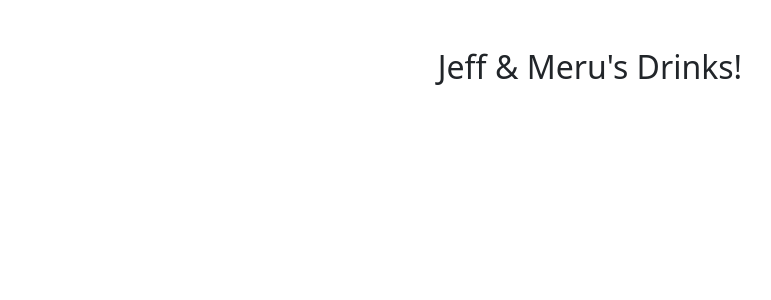
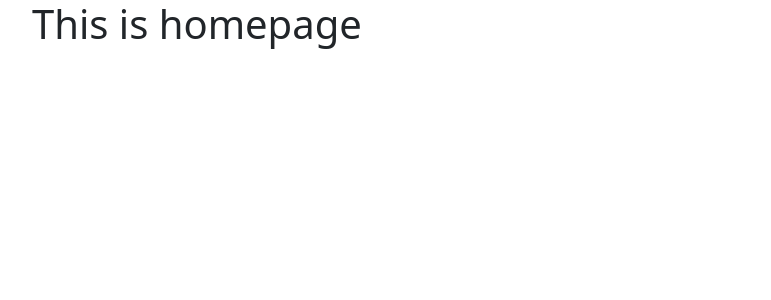
Before and after one commit to jeffreyriosjr/jeffreys-drinks-ts, a React (Create React App) app: page / in a window 1280 px wide. Shown: the top 300 px of the page, without its empty margins (50-821 px from the left). Built offline with nearby package versions, Linux system fonts and the light colour scheme.

Commit message:
development: fixed app router error, added navabr to AppRouter page

```diff
--- a/src/App.tsx
+++ b/src/App.tsx
@@ -1,12 +1,14 @@
-import React from 'react';
-import './App.css';
+import { BrowserRouter as Router } from 'react-router-dom';
+import AppRouter from './routers/AppRouter';
 
-function App() {
+const App = () => {
   return (
-    <div className="App text-center mt-5">
-      <h2>Jeff & Meru's Drinks!</h2>
-    </div>
+    <Router>
+
+        <AppRouter />
+
+    </Router>
   );
-}
+};
 
 export default App;
--- a/src/pages/SingleDrink.tsx
+++ b/src/pages/SingleDrink.tsx
@@ -1,7 +1,9 @@
 import React from 'react';
 
 const SingleDrink: React.FC = () => {
-    return <div></div>;
+    return (
+    <div>Hello</div>
+    )
 }
 
 export default SingleDrink;
--- a/src/routers/AppRouter.tsx
+++ b/src/routers/AppRouter.tsx
@@ -1,12 +1,11 @@
 import { Switch, Route } from 'react-router-dom';
-import HomePage from '../pages/HomePage';
+import Homepage from '../pages/Homepage';
 
 const AppRouter = () => {
     return (
         <div className='container'>
           <Switch>
-            <Route path='/' exact component={HomePage} />
-            <Route path='/cocktails/:cocktailId'/>
+            <Route path='/' exact component={Homepage} />
             <Route/>
           </Switch>
         </div>
```
